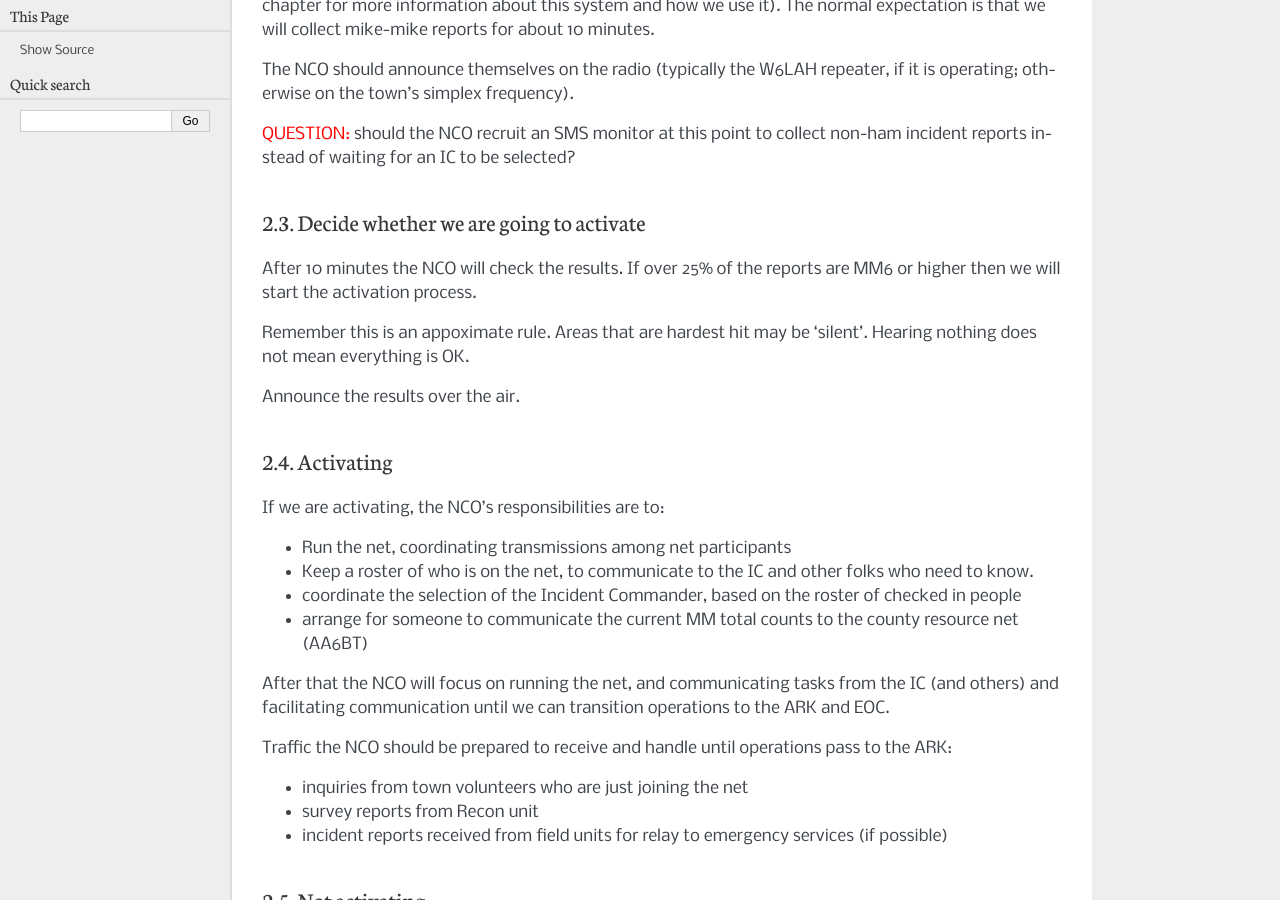
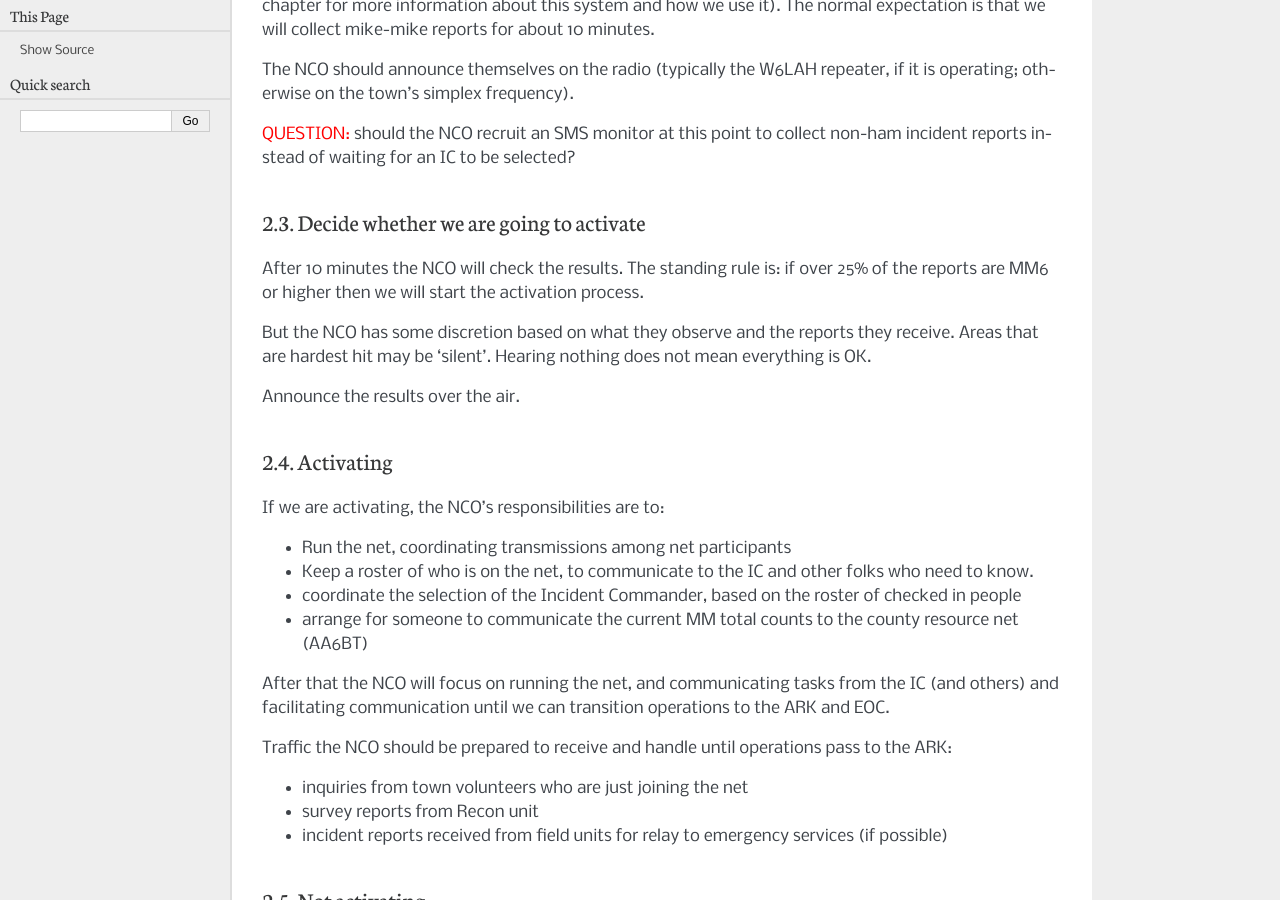
Before and after one commit to neilkatin/lahcert-activation-process, a Sphinx documentation site: the page built from source/nco.rst, in a window 1280 px wide and 900 px high, scrolled down 378 px. Built offline with Sphinx 7.4.7, drawn with Linux system fonts in a browser that asks for light colours.

Commit message:
more Steve K changes

```diff
--- a/source/nco.rst
+++ b/source/nco.rst
@@ -27,10 +27,11 @@ otherwise on the town's simplex frequency).
 Decide whether we are going to activate
 ---------------------------------------
 
-After 10 minutes the NCO will check the results.  If over 25% of the reports are MM6 or
+After 10 minutes the NCO will check the results.  The standing rule is: if over 25% of the reports are MM6 or
 higher then we will start the activation process.
 
-Remember this is an appoximate rule.  Areas that are hardest hit may be 'silent'.  Hearing nothing does not mean everything is OK.
+But the NCO has some discretion based on what they observe and the reports they receive.
+Areas that are hardest hit may be 'silent'.  Hearing nothing does not mean everything is OK.
 
 Announce the results over the air.
 
```
